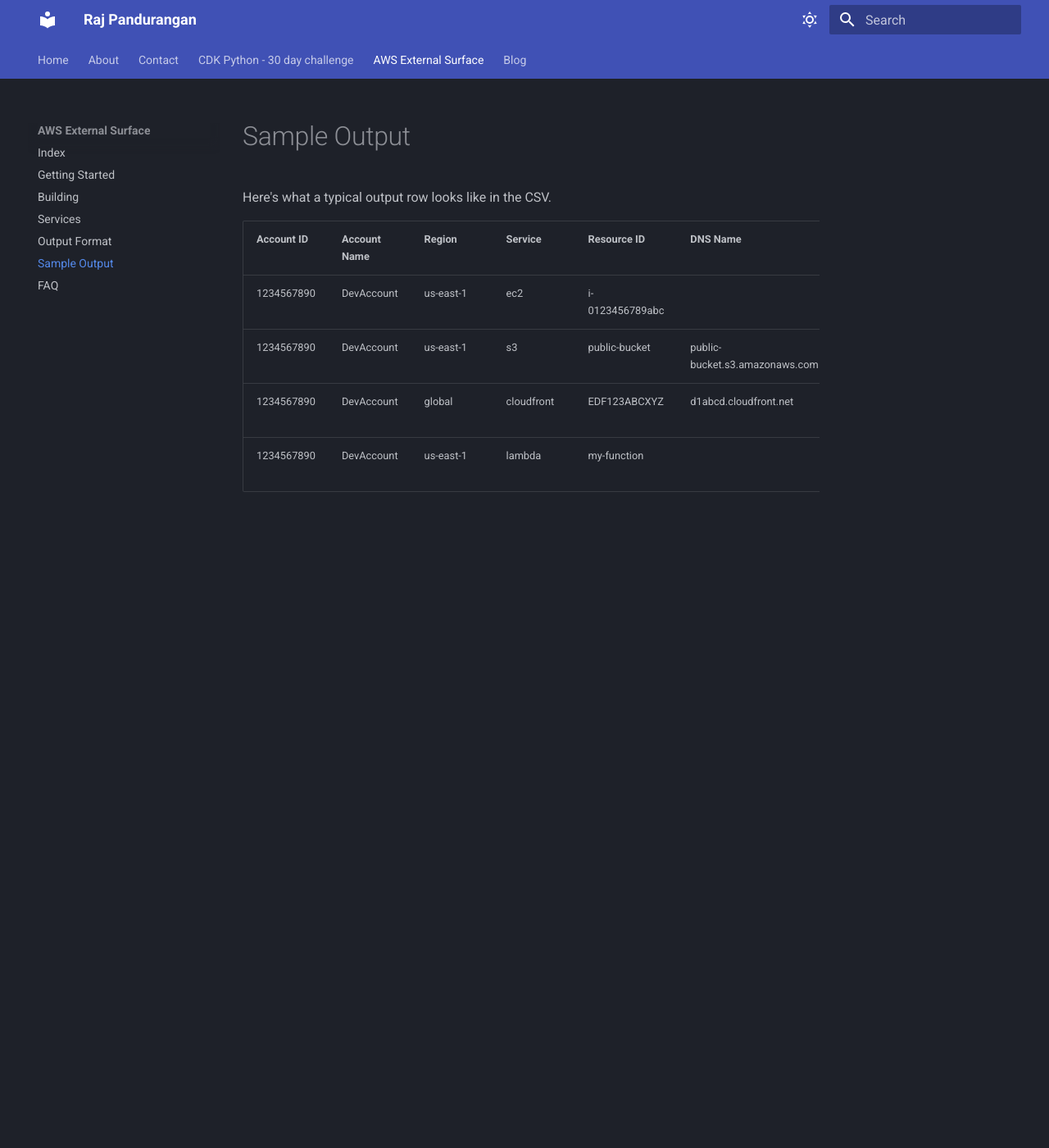
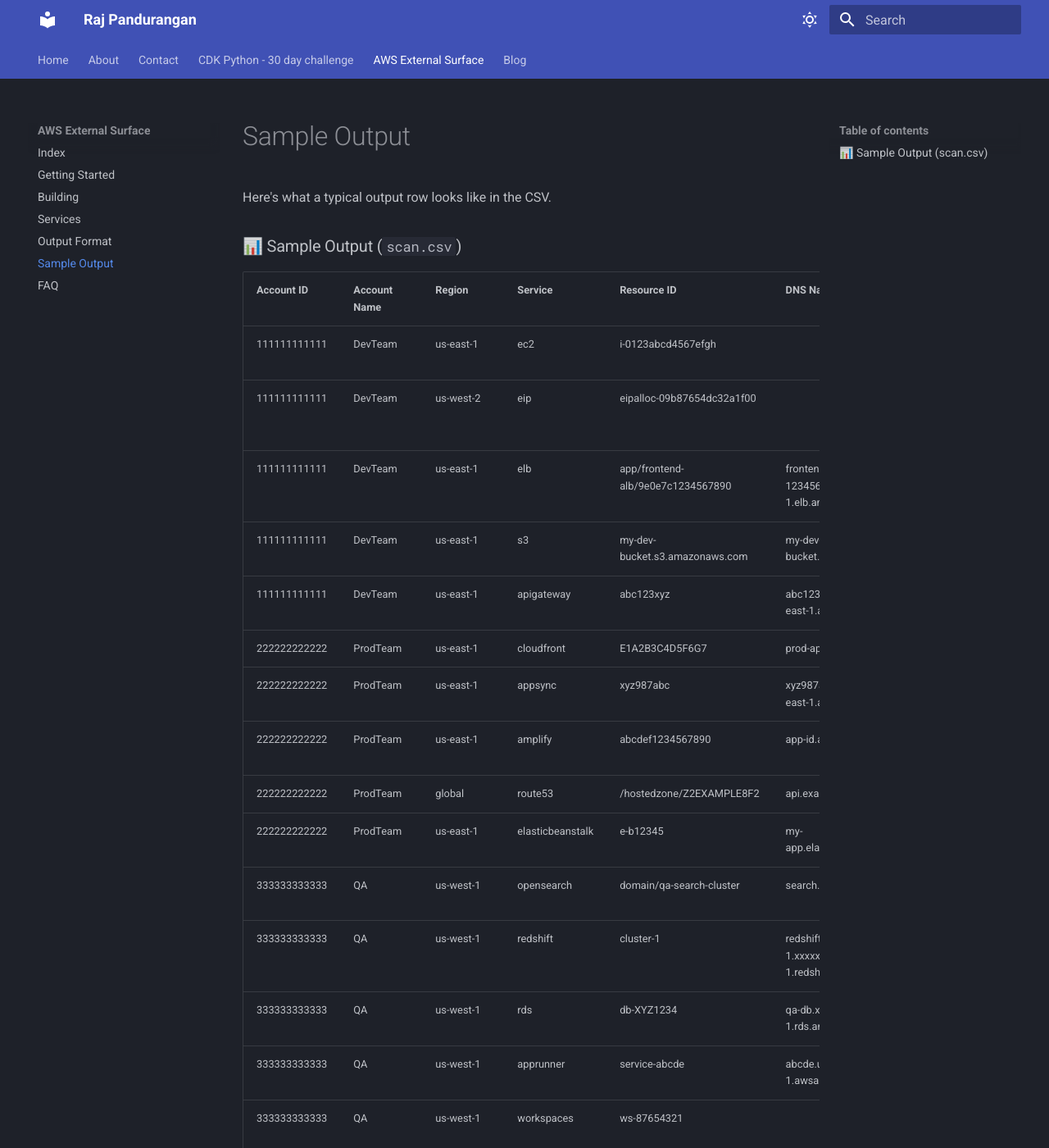
Before and after one commit to SatoriSec/blog, an MkDocs documentation site: the page built from docs/awsorgscan/sample-output.md, in a window 1280 px wide and 1400 px high. Shown: the whole window at 82% size. Built offline with MkDocs 1.6.1 and Material for MkDocs 9.7.7, drawn with Linux system fonts in a browser that asks for light colours.

Commit message:
'initaldocs'

```diff
--- a/docs/awsorgscan/sample-output.md
+++ b/docs/awsorgscan/sample-output.md
@@ -2,9 +2,22 @@
 
 Here's what a typical output row looks like in the CSV.
 
-| Account ID | Account Name | Region     | Service     | Resource ID    | DNS Name                         | Public IP      | Extra            | Scan Target                    | URL                                  |
-|------------|---------------|------------|--------------|----------------|----------------------------------|----------------|------------------|-------------------------------|---------------------------------------|
-| 1234567890 | DevAccount    | us-east-1  | ec2          | i-0123456789abc |                                  | 3.85.200.14     | public instance  | 3.85.200.14                    |                                       |
-| 1234567890 | DevAccount    | us-east-1  | s3           | public-bucket  | public-bucket.s3.amazonaws.com   |                | public-read      | public-bucket.s3.amazonaws.com | https://s3.console.aws.amazon.com/... |
-| 1234567890 | DevAccount    | global     | cloudfront   | EDF123ABCXYZ   | d1abcd.cloudfront.net            |                | default domain   | d1abcd.cloudfront.net          | https://d1abcd.cloudfront.net         |
-| 1234567890 | DevAccount    | us-east-1  | lambda       | my-function    |                                  |                | function URL     | https://abc123.lambda-url...   | https://abc123.lambda-url...          |
+### 📊 Sample Output (`scan.csv`)
+
+| Account ID     | Account Name | Region     | Service           | Resource ID                             | DNS Name                                      | Public IP     | Extra                             | Scan Target                              | URL                                                                                                      |
+|----------------|--------------|------------|-------------------|------------------------------------------|-----------------------------------------------|---------------|-----------------------------------|------------------------------------------|----------------------------------------------------------------------------------------------------------|
+| 111111111111   | DevTeam      | us-east-1  | ec2               | i-0123abcd4567efgh                       |                                               | 54.211.101.33 | nginx-dev                          | 54.211.101.33                           | https://us-east-1.console.aws.amazon.com/ec2/v2/home?region=us-east-1#InstanceDetails:instanceId=i-0123abcd4567efgh |
+| 111111111111   | DevTeam      | us-west-2  | eip               | eipalloc-09b87654dc32a1f00              |                                               | 18.237.45.200 | attached to instance i-0123abcd4567efgh | 18.237.45.200                           | https://us-west-2.console.aws.amazon.com/ec2/v2/home?region=us-west-2#Addresses:sort=PublicIpAddress    |
+| 111111111111   | DevTeam      | us-east-1  | elb               | app/frontend-alb/9e0e7c1234567890       | frontend-alb-123456789.us-east-1.elb.amazonaws.com |               | application load balancer         | frontend-alb-123456789.us-east-1.elb.amazonaws.com | https://us-east-1.console.aws.amazon.com/ec2/v2/home?region=us-east-1#LoadBalancers                     |
+| 111111111111   | DevTeam      | us-east-1  | s3                | my-dev-bucket.s3.amazonaws.com          | my-dev-bucket.s3.amazonaws.com                |               | public-read bucket                 | my-dev-bucket.s3.amazonaws.com           | https://s3.console.aws.amazon.com/s3/buckets/my-dev-bucket                                              |
+| 111111111111   | DevTeam      | us-east-1  | apigateway        | abc123xyz                               | abc123xyz.execute-api.us-east-1.amazonaws.com |               | REST API endpoint                  | abc123xyz.execute-api.us-east-1.amazonaws.com | https://us-east-1.console.aws.amazon.com/apigateway/home?region=us-east-1#/apis/abc123xyz              |
+| 222222222222   | ProdTeam     | us-east-1  | cloudfront        | E1A2B3C4D5F6G7                           | prod-app.cloudfront.net                       |               | CDN distribution                   | prod-app.cloudfront.net                  | https://console.aws.amazon.com/cloudfront/v3/home#/distributions/E1A2B3C4D5F6G7                          |
+| 222222222222   | ProdTeam     | us-east-1  | appsync           | xyz987abc                               | xyz987abc.appsync-api.us-east-1.amazonaws.com |               | GraphQL API                        | xyz987abc.appsync-api.us-east-1.amazonaws.com | https://us-east-1.console.aws.amazon.com/appsync/home?region=us-east-1#/xyz987abc                      |
+| 222222222222   | ProdTeam     | us-east-1  | amplify           | abcdef1234567890                        | app-id.amplifyapp.com                         |               | Amplify frontend                   | app-id.amplifyapp.com                    | https://us-east-1.console.aws.amazon.com/amplify/home?region=us-east-1#/abcdef1234567890                |
+| 222222222222   | ProdTeam     | global     | route53           | /hostedzone/Z2EXAMPLE8F2                | api.example.com.                              |               | public hosted zone                 | api.example.com                          | https://console.aws.amazon.com/route53/v2/hostedzones#ListRecordSets/Z2EXAMPLE8F2                       |
+| 222222222222   | ProdTeam     | us-east-1  | elasticbeanstalk  | e-b12345                                | my-app.elasticbeanstalk.com                   |               | Elastic Beanstalk env              | my-app.elasticbeanstalk.com              | https://us-east-1.console.aws.amazon.com/elasticbeanstalk/home?region=us-east-1#/environment/dashboard?environmentId=e-b12345 |
+| 333333333333   | QA           | us-west-1  | opensearch        | domain/qa-search-cluster                | search.qa.example.com                         |               | OpenSearch cluster                 | search.qa.example.com                    | https://us-west-1.console.aws.amazon.com/aos/home?region=us-west-1#/opensearch/domains/qa-search-cluster |
+| 333333333333   | QA           | us-west-1  | redshift          | cluster-1                               | redshift-cluster-1.xxxxxx.us-west-1.redshift.amazonaws.com |         | Data warehouse                     | redshift-cluster-1.xxxxxx.us-west-1.redshift.amazonaws.com | https://us-west-1.console.aws.amazon.com/redshiftv2/home?region=us-west-1#cluster-details?cluster=cluster-1 |
+| 333333333333   | QA           | us-west-1  | rds               | db-XYZ1234                              | qa-db.xxxxxx.us-west-1.rds.amazonaws.com       |               | MySQL test instance                | qa-db.xxxxxx.us-west-1.rds.amazonaws.com | https://us-west-1.console.aws.amazon.com/rds/home?region=us-west-1#database:id=db-XYZ1234              |
+| 333333333333   | QA           | us-west-1  | apprunner         | service-abcde                           | abcde.us-west-1.awsapprunner.com              |               | App Runner web app                 | abcde.us-west-1.awsapprunner.com         | https://us-west-1.console.aws.amazon.com/apprunner/home?region=us-west-1#/services/service-abcde        |
+| 333333333333   | QA           | us-west-1  | workspaces        | ws-87654321                             |                                               | 3.80.15.200   | active WorkSpace                   | 3.80.15.200                              | https://us-west-1.console.aws.amazon.com/workspaces/home?region=us-west-1#details/ws-87654321           |
```
Also changed, not shown: docs/awsorgscan/building.md (+1 -6 lines).
